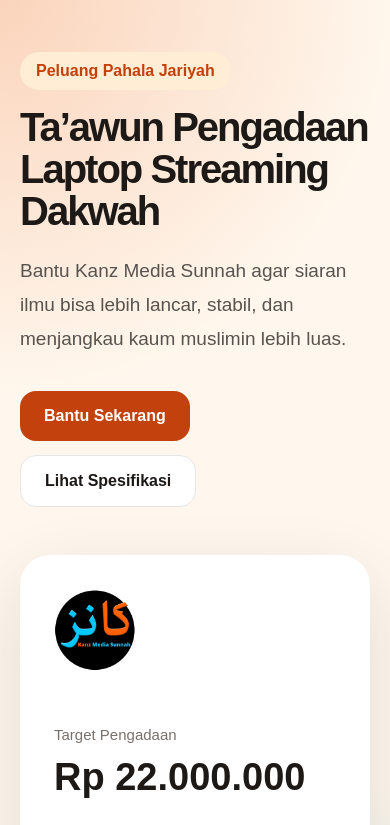
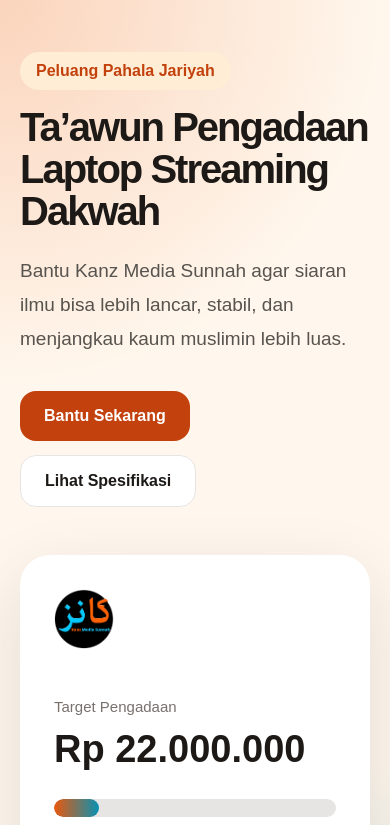
Before and after one commit to doddy212/taawunkanzmediasunnah, a React (Vite) app: page / in a window 390 px wide. Shown: the top 825 px of the page. Built offline with nearby package versions, Linux system fonts and the light colour scheme.

Commit message:
Update style.css

```diff
--- a/src/style.css
+++ b/src/style.css
@@ -292,11 +292,11 @@
   }
 
   .logoImg {
-  width: 82px;
-  height: 82px;
+  width: 60px;
+  height: 60px;
   border-radius: 999px;
-  object-fit: cover;
-  margin-bottom: 24px;
+  object-fit: contain;
+  margin-bottom: 18px;
 }
 
 .qrisImg {
```
